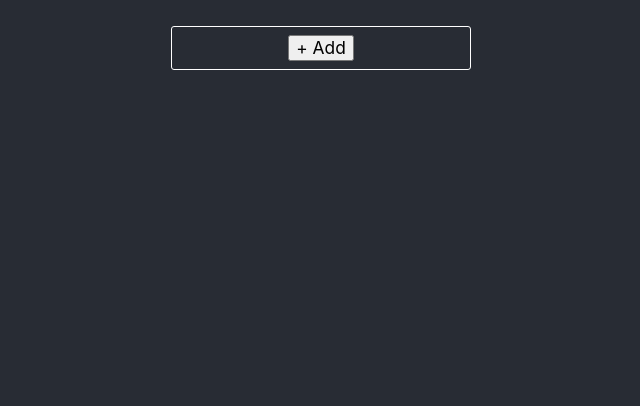
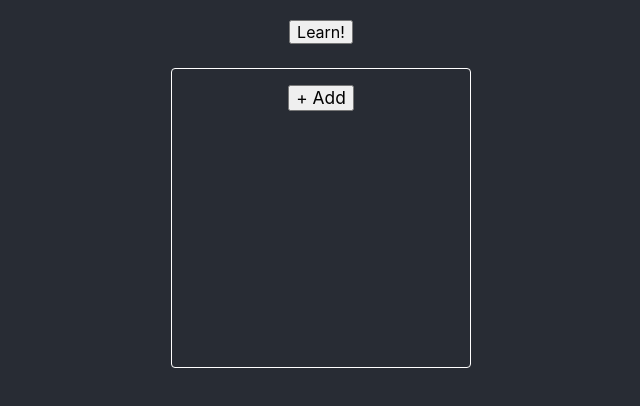
Before and after one commit to SuperOl3g/word-learner, a React (Create React App) app: page / in a window 1280 px wide. Shown: the top 406 px of the page, without its empty margins (319-959 px from the left). Built offline with nearby package versions, Linux system fonts and the light colour scheme.

Commit message:
- split code into page components - added dictionary selection state

```diff
--- a/src/components/app/app.module.css
+++ b/src/components/app/app.module.css
@@ -1,42 +1,6 @@
 .app {
   padding: 20px;
-  text-align: center;
+  min-height: 100vh;
   background-color: #282c34;
-  min-height: 100vh;
-  display: flex;
-  flex-direction: column;
-  align-items: center;
-  justify-content: flex-start;
   color: white;
-  font-size: 13pt;
 }
-
-.block {
-  position: relative;
-  text-align: left;
-  border: 1px solid currentColor;
-  border-radius: 3px;
-  padding: 8px 12px;
-  margin: 6px;
-  width: 300px;
-  display: flex;
-  flex-direction: column;
-}
-
-.crossButton {
-  position: absolute;
-  top: 0;
-  right: 0;
-  transform: translate(50%, -50%);
-  border-radius: 50%;
-  padding: 0;
-  border: none;
-  width: 20px;
-  height: 20px;
-}
-
-.blockTitle {
-  opacity: .64;
-  font-size: 80%;
-  padding-bottom: 8px;
-}
--- a/src/components/app/app.tsx
+++ b/src/components/app/app.tsx
@@ -1,8 +1,8 @@
 import React, {useState} from 'react';
 import s from './app.module.css';
-import NewBlockEditor from "../new-block-editor/new-block-editor";
-import {formatDate} from "../../utils";
+import {LS} from "../../utils";
 import {IDictionary} from "../../types";
+import DictionaryPage from "../../pages/dictionary-page/dictionary-page";
 
 interface IState {
     dictionaries: {
@@ -11,20 +11,6 @@ interface IState {
 }
 
 const LS_DICT_KEY = '__wordList';
-
-// TODO: add correcy handling of possible parse errors
-const LS = {
-    get: <T = any>(key: string) => {
-        const v= localStorage.getItem(key);
-
-        return v  ? (JSON.parse(v) as T) : undefined;
-    },
-    set: (key: string, val: any) => {
-        const v = JSON.stringify(val);
-
-        localStorage.setItem(key, v);
-    },
-};
 
 function App() {
     const [{ dictionaries }, setState] =
@@ -47,7 +33,7 @@ function App() {
         LS.set(LS_DICT_KEY, dicts);
     }
 
-    const handleCrossClick = (key: string) => (e: React.MouseEvent) => {
+    const handleCrossClick = (key: string) => () => {
         if (!confirm('Do you really want to remove this item?')) { // eslint-disable-line
             return;
         }
@@ -60,28 +46,13 @@ function App() {
         })
     }
 
-    const MAX_WORD_COUNT = 10;
-
   return (
       <div className={s.app}>
-          {Object.keys(dictionaries).map(key =>
-              <div className={s.block}>
-                  <div className={s.blockTitle}>{formatDate(new Date(+key))}</div>
-                  <div>
-                      <button
-                          className={s.crossButton}
-                          onClick={handleCrossClick(key)}
-                      >x</button>
-
-                      {Object.keys(dictionaries[key]).slice(0, MAX_WORD_COUNT)
-                          .map(word => <div><b>{word}</b> - {dictionaries[key][word]}</div>)}
-                      {Object.keys(dictionaries[key]).length > MAX_WORD_COUNT ? <div>...</div> : ''}
-                  </div>
-              </div>
-          )}
-          <div className={s.block}>
-            <NewBlockEditor onConfirm={handleAddConfirm} />
-          </div>
+          <DictionaryPage
+              dictionaries={dictionaries}
+              onDictionaryRemove={handleCrossClick}
+              onDictionaryAdd={handleAddConfirm}
+          />
       </div>
 
   );
--- /dev/null
+++ b/src/pages/dictionary-page/dictionary-page.module.css
@@ -0,0 +1,53 @@
+.learnBlock {
+  display: flex;
+  justify-content: center;
+  margin-bottom: 12px;
+}
+
+.blocksContainer {
+  display: flex;
+  flex-wrap: wrap;
+  align-items: flex-start;
+  justify-content: center;
+  font-size: 13pt;
+}
+
+.block {
+  position: relative;
+  text-align: left;
+  border: 1px solid currentColor;
+  border-radius: 4px;
+  padding: 16px;
+  margin: 12px;
+  width: 300px;
+  height: 300px;
+  display: flex;
+  flex-direction: column;
+}
+
+.checkbox {
+  width: 24px;
+  height: 24px;
+  position: absolute;
+  top: 0;
+  left: 0;
+  transform: translate(-50%, -50%);
+}
+
+.crossButton {
+  position: absolute;
+  top: 0;
+  right: 0;
+  transform: translate(50%, -50%);
+  border-radius: 50%;
+  padding: 0;
+  border: none;
+  width: 20px;
+  height: 20px;
+}
+
+.blockTitle {
+  opacity: .64;
+  font-size: 80%;
+  padding-bottom: 8px;
+}
--- /dev/null
+++ b/src/pages/dictionary-page/dictionary-page.tsx
@@ -0,0 +1,117 @@
+import React, {ChangeEvent, Fragment, useState} from 'react';
+import s from './dictionary-page.module.css';
+import NewBlockEditor from "../../components/new-block-editor/new-block-editor";
+import {formatDate} from "../../utils";
+
+interface IProps {
+    dictionaries: {
+        [key: string]: {
+            [key: string]: string
+        }
+    },
+
+    onDictionaryAdd: (dict: {
+        [key: string]: string
+    }) => void,
+
+    onDictionaryRemove: (key: string) => void,
+}
+
+const MAX_WORD_COUNT = 10;
+
+interface IState {
+    isInSelectState: boolean,
+    selectedKeys: {[key: string]: boolean},
+}
+
+function DictionaryPage({
+    dictionaries,
+    onDictionaryAdd,
+    onDictionaryRemove,
+}: IProps) {
+    const [{isInSelectState, selectedKeys }, setState] = useState<IState>({
+        isInSelectState: false,
+        selectedKeys: {},
+    });
+
+    const handleBlockSelectionToggle = (e: ChangeEvent<{ name: string }>) => {
+        const key = e.target.name;
+        const newSelectedKeys = { ...selectedKeys };
+
+        newSelectedKeys[key] = !newSelectedKeys[key];
+
+        setState({
+           isInSelectState,
+           selectedKeys: newSelectedKeys,
+        });
+    };
+
+    const handleLearnBtnClick = () => {
+        const selectedKeys: {[key: string]: boolean} = {};
+
+        Object.keys(dictionaries).forEach(key => {
+            selectedKeys[key] = true;
+        });
+
+        setState({
+            isInSelectState: true,
+            selectedKeys,
+        });
+    }
+
+    return (
+        <div>
+            <div className={s.learnBlock}>
+                {isInSelectState ? <Fragment>
+                    {Object.keys(selectedKeys).filter(k => selectedKeys[k]).length} / {Object.keys(dictionaries).length}
+                    &nbsp;&nbsp;
+                    <button onClick={() => {}}>
+                        Let's roll!
+                    </button>
+                </Fragment> :
+                <button
+                    className={s.learnButton}
+                    onClick={handleLearnBtnClick}
+                >Learn!</button>}
+            </div>
+            <div className={s.blocksContainer}>
+                {Object.keys(dictionaries).map(key => {
+                    const keys = Object.keys(dictionaries[key]);
+
+                    return (
+                        <div className={s.block} key={key}>
+                            {isInSelectState ? <input
+                                type='checkbox'
+                                name={key}
+                                className={s.checkbox}
+                                checked={!!selectedKeys[key]}
+                                onChange={handleBlockSelectionToggle}
+                            /> : null}
+
+                            <div className={s.blockTitle}>{formatDate(new Date(+key))}</div>
+
+                            <div>
+                                <button
+                                    className={s.crossButton}
+                                    onClick={() => onDictionaryRemove(key)}
+                                >x
+                                </button>
+
+                                {keys.slice(0, MAX_WORD_COUNT)
+                                    .map(word => <div><b>{word}</b> - {dictionaries[key][word]}</div>)}
+                                {keys.length > MAX_WORD_COUNT ?
+                                    <div><br/>... and {keys.length - MAX_WORD_COUNT} more</div>
+                                    : ''}
+                            </div>
+                        </div>);
+                })}
+                <div className={s.block}>
+                    <NewBlockEditor onConfirm={onDictionaryAdd}/>
+                </div>
+            </div>
+        </div>
+
+    );
+}
+
+export default DictionaryPage;
--- a/src/utils.ts
+++ b/src/utils.ts
@@ -1,3 +1,17 @@
 export function formatDate (date: Date): string {
     return date.toLocaleString();
 }
+
+// TODO: add correct handling of possible parse errors
+export const LS = {
+    get: <T = any>(key: string) => {
+        const v= localStorage.getItem(key);
+
+        return v  ? (JSON.parse(v) as T) : undefined;
+    },
+    set: (key: string, val: any) => {
+        const v = JSON.stringify(val);
+
+        localStorage.setItem(key, v);
+    },
+};
```
